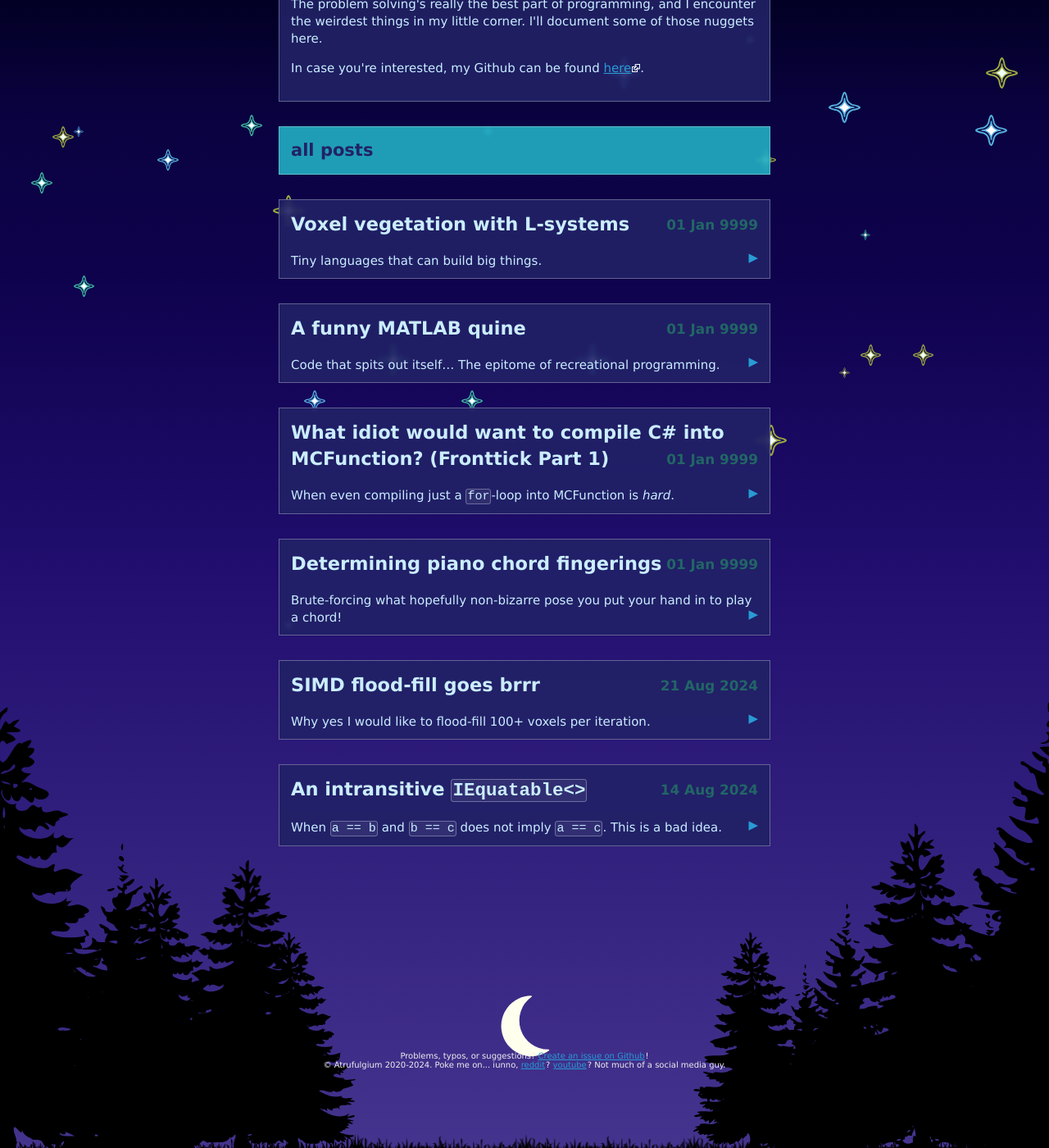
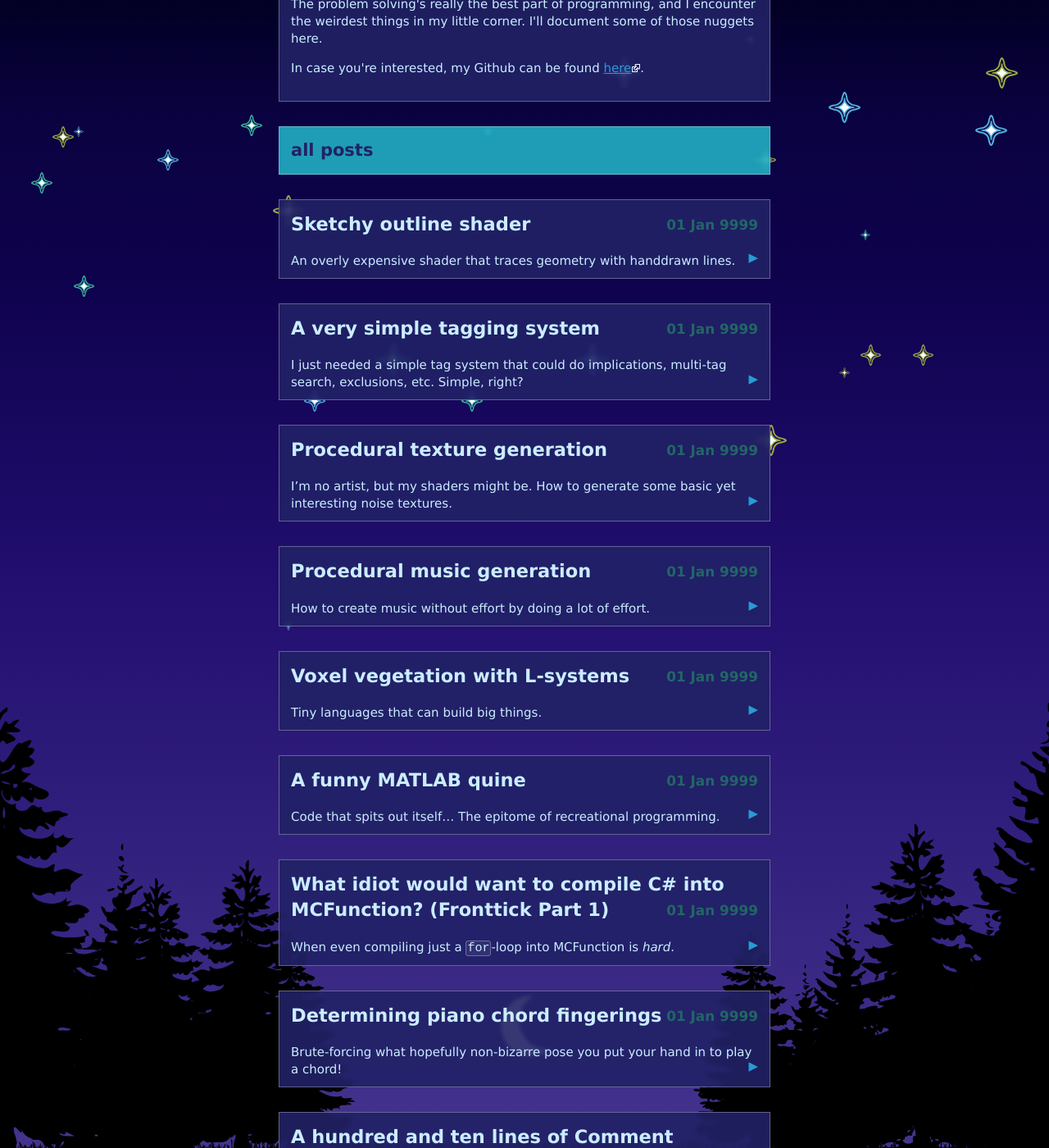
Before and after one commit to Atrufulgium/atrufulgium.github.io, a Jekyll site: the page built from programming.html, in a window 1280 px wide and 1400 px high, scrolled down 399 px. Shown: the whole window at 82% size. Built offline with Jekyll 4.4.1, drawn with Linux system fonts in a browser that asks for light colours; some of the changed text lies outside the part shown.

Commit message:
Finalize quine article (+more article ideas)

````diff
--- /dev/null
+++ b/_posts/9999-01-01-comments.md
@@ -0,0 +1,14 @@
+---
+layout: post
+title: A hundred and ten lines of Comment
+title-lower: a hundred and ten lines of comment
+title-tiny: 110LoC comment
+blurb: I might be addicted to writing comments. Is that really a bad thing?
+---
+{::nomarkdown}
+
+[block]
+a hundred lines and not a single statement
+[/block]
+
+{:/nomarkdown}
--- a/_posts/9999-01-01-funny-quine.md
+++ b/_posts/9999-01-01-funny-quine.md
@@ -40,15 +40,15 @@
 ans = 1
 ```
 
-You can see that this renders all syntax highlighting void and creates pretty confusing nested strings, so I'll be working with the unescaped code not put into some variable.
+You can see that this renders all syntax highlighting void and creates pretty confusing nested strings, so I'll won't be doing that.
 
 Now, let's discuss what's actually going on here. First, our main character, `strrep`. This is simply a function `strrep(text, search, replace) : string`. It looks for *all* instances of `search` in `text`, and replaces them with `replace`.
 
-Now, what do we replace with what? Well, we search for `char(35)` (`#`). There is only one `#` in our string, and that is where the magic self-reference happens. If you look at our quine, `#` is placed inside the string where the string itself is in the outer code. In other words, inside the string, the text before `#` is the same as the code before the string, and the text after `#` is the same as the code after the string.
+Now, what do we replace with what in our quine? Well, we search for `char(35)` (`#`). There is only one `#` in our string, and that is where the magic self-reference will happen. If you look at our quine, the `#` is placed inside the string where the string itself is in the outer code. In other words, inside the string, the text before the `#` is the same as the code before the string, and the text after the `#` is the same as the code after the string.
 
-The idea is then that we will replace `#` with the string itself, which will then give us our original code.
+The idea then is that we will replace the `#` with the string itself, which will then give us our original code.
 
-Now, the rest is scaffolding to make the dream work. For instance, I unsubtly emphasised that `strrep` replaces *all* occurrences of the search string. This means we can't simply put `'#'` as our replace string directly:
+Now, the rest of the quine is scaffolding to make the dream work. For instance, I unsubtly emphasised that `strrep` replaces *all* occurrences of the search string. This means we can't simply put `'#'` as our replace string directly:
 ```matlab
 >>> strrep(s = "strrep(s = #, '#', [char(34), s, char(34)])", '#', [char(34), s, char(34)])
 
@@ -118,7 +118,7 @@
 ```
 Now we're doing *fun* stuff. Converting our characters to ascii, we made a vector `[48, 49, .., 56, 57]`. We then indexed this vector by `[48, 49, .., 56, 57]` again, which indeed gives that string.
 
-Can you see what dumb challenge I'm creating for myself?
+Can you see what dumb challenge I'm about to pose myself?
 
 Hard mode
 =========
@@ -194,17 +195,17 @@
 
 -   If we want to use both `"` and `#` we're in trouble, as in ascii, they're right next to each other. This would force us to start our Matlab code with `#`, which is... kinda not possible.
 
-    Luckily, the `#` character is the most easily replaced character. We only use it once, because the other instance is a character code.
--   The neighbourhood of `=` in ascii is very awkward: `..789:;<=>?@ABC..`. With the `strrep(s=`-approach, we lose quite some digits. If we still want to use numbers, we'll have to get some arithmetic from somewhere. This will impose additional restrictions.
--   We have a choice with the string delimiter, either `"` or `'`. Taking into account both the outer code and inner string, this enforces quite some restrictions.
+    Luckily, the `#` character is the most easily replaced character. We only use it once; the other instance refers to it by a number instead.
+-   The neighbourhood of `=` in ascii is very awkward: `..789:;<=>?@ABC..`. With the `strrep(s=`-approach, we lose quite some digits: `4` through `9` are guaranteed to be unavailable. If we still want to use numbers, we'll have to get some arithmetic from somewhere. This will impose additional restrictions.
+-   We have a choice with the string delimiter, either `"` or `'`. Taking into account both the outer code and inner string and how they align with ascii, this enforces quite some restrictions.
 
     With `"`, we must start with `×××××()××,××××××345×××××××=××× ××"`, where `×` represents free space we can fill in however we want.
 
-    With `'`, we must start with `()××,××××××345×××××××✖××××××'`. Here, the big ✖ needs to be both an `=`-sign, and a space. This is impossible, so the choice is made for us.
+    With `'`, we must start with `()××,××××××345×××××××✖××××××'`. Because of poor overlap, the big ✖ needs to be both an `=`-sign, and a space. This is impossible, so the choice is made for us.
 
 So now we pretty much know that our code should start with `×××××()××,××××××3×strrep(s=××× ××"`, and that we need to take enable arithmetic somehow, because our original character set is not going to cut it. In particular, we *will* need the numeric value `34` to create `"`, but we don't have access to `4`.
 
-Let's take a look at where we need to put arithmetic characters to unlock them: `×××××()*+,-×/×××3×strrep(s=××× ××"`. Well, if that ain't great. They're all piled up in one spot in ascii, because our lives can't be made easy.
+Let's take a look at where we need to put arithmetic characters to unlock them: `×××××()*+,-×/×××3×strrep(s=××× ××"`. Well then... They're all piled up in one spot in ascii. This means that we clearly cannot unlock all of them.
 
 First, we need to give up on `+`. There is no context in which `+,` is valid in Matlab, except inside strings. Unfortunately, non-empty strings are a bit awkward in the very limited space before the `strrep`.
 
@@ -218,15 +219,21 @@
 
 ans = []
 ```
-Concatenating the empty vector before a string does not change anything. This means that we can freely start our quine with `[  ''()*1,-''*123` and have access to `()`, `*-`, and `123`. As a bonus, we even get `'` for free, which will save us from some string-related headaches later down the line.
+Concatenating the empty vector before a string does not change anything. This means that we can freely start our quine with `[  ''()*1,-''*123` and have access to `()`, `*`, `-`, and `123`. As a bonus, we even get `'` for free, which will save us from some string-related headaches later down the line.
 
 This way, we also have enough space to put the `strrep(s=` after unlocking our arithmetic. This fixes the first half of our quine already.
 ```matlab
- [  ''()*1,-''*123,strrep(s=      "[  ''()*1,-''*123,strrep(s=
-%[Weird/unprintable ascii chars] !"#$%&'()*+,-./0123456789:;<=>?@ABC
-% Matches:                      ^ ^    ^^^^ ^^   ^^^         ^
+ [  ''()*1,-''*123,strrep(s=      "[  ''()*1,-''*123,strrep(s=      ..
+%[Weird/unprintable ascii chars] !"#$%&'()*+,-./0123456789:;<=>?@ABC..
+% Matches:                      ^ ^    ^^^^ ^^   ^^^         ^      ..
 ```
 Next up is our replacement character, which must be unique in the string. Well, what better choice than the ascii character that appears at that position? That would be `D`.
+
+```matlab
+ [  ''()*1,-''*123,strrep(s=      "[  ''()*1,-''*123,strrep(s=      D..
+%[Weird/unprintable ascii chars] !"#$%&'()*+,-./0123456789:;<=>?@ABCD..
+% Matches:                      ^ ^    ^^^^ ^^   ^^^         ^      ^..
+```
 
 Now we're *almost* home-free. There's only the `search` and `replace` strings left to do. Compared to the basic quine, we need to take two more things into account:
 - We still need to put `[]` and all the letters in their correct spots.
@@ -275,29 +282,36 @@
 
 ...
 
-Nah, screw it. What more than "quines are fun" do you really need for a post like this? You there. Reader. Go, do a quine!
+Nah, screw it. What more than "quines are fun" do you really need for a post like this? You there. Reader.
+
+[sketch]
+[![Go do a quine.](/resources/images/quine/go-do-a-quine.png)][hover-go-do-a-quine]
+
+[hover-go-do-a-quine]: ## "Now, it would be really awkward if you weren't familiar with this meme format."
+
+[/sketch]
 
 [/block]
 
 [^1]:
-    Written by Yusuke Endoh, and better known by its Japanese title "あなたの知らない超絶技巧プログラミングの世界". It seems like there's still not an English version out there, unfortunately.
+    Better known by its Japanese title "あなたの知らない超絶技巧プログラミングの世界", by Yusuke Endoh. It seems like there's still not an English version out there, unfortunately.
 
     I've heard Google Lens's gotten pretty good at translating lately, why don't you try that?
 
 [^2]:
-    For those weirdos that studied and even *liked* math, I'll shamelessly yoink the sketch proof from that book and sketchify it even further.
+    For those weirdos that studied and even *liked* math, I'll shamelessly yoink the sketch proof from the book and sketchify it even further.
 
-    For two programs $p_1$ and $p_w$, we write $p_1 \sim p_2$ when the two programs behave the same for all inputs: either the output strings are the same, or both programs don't halt.
+    For two programs $p_1$ and $p_2$, we write $p_1 \sim p_2$ when the two programs behave the same for all inputs: either the two output strings are the same, or both programs don't halt.
 
-    Next, let $E: \text{programs} \times \text{strings} \to \text{strings}$ be the program such that $E(p,s)$ executes program $p$ with input string $s$. It returns the output string *if it halts*. (Note that $E$ can be implemented in any Turing-complete language, as it's basically the compiler/interpreter.)
+    Next, let $E$ be a program where $E(p,s)$ is the output (if it halts) of running program $p$ with input string $s$. (Note that $E$ can be implemented in any Turing-complete language, as it's basically the compiler/interpreter.)
 
-    Next, define a few programs such that for any inputs $x$, $y$:
-    - Let $h$ be such that $E(h,x) \sim h_x$.
+    Next, define a few programs such that for all inputs $x$, $y$:
     - Let $h_x$ be such that $E(h_x, y) \sim E(E(x,x),y)$.
+    - Let $h$ be such that $E(h,x) = h_x$.
     - Let $e$ be such that $E(e,x) \sim E(f, E(h,x))$.
     - Now, define $p_f = h_e$.
 
-    We're skipping over details like "well-definedness", but who cares. (That's where the details lie, of course.)
+    We're skipping over a bunch of details here, but eh, who cares.
 
     With these definitions, you can show that for any input string $x$, $E(p_f,x) = E(E(f,p_f), x)$ so that $p_f \sim E(f,p_f)$. This matches the claim that "$p_f$ with empty input" and "$f$ fed $p_f$ as input" have the same output behaviour.
 
--- /dev/null
+++ b/_posts/9999-01-01-proc-music.md
@@ -0,0 +1,14 @@
+---
+layout: post
+title: Procedural music generation
+title-lower: procedural music generation
+title-tiny: music gen
+blurb: How to create music without effort by doing a lot of effort.
+---
+{::nomarkdown}
+
+[block]
+i like chiptune
+[/block]
+
+{:/nomarkdown}
--- /dev/null
+++ b/_posts/9999-01-01-proc-textures.md
@@ -0,0 +1,14 @@
+---
+layout: post
+title: Procedural texture generation
+title-lower: procedural texture generation
+title-tiny: textures gen
+blurb: I'm no artist, but my shaders might be. How to generate some basic yet interesting noise textures.
+---
+{::nomarkdown}
+
+[block]
+they're bad, but hey
+[/block]
+
+{:/nomarkdown}
--- /dev/null
+++ b/_posts/9999-01-01-simple-tagging.md
@@ -0,0 +1,14 @@
+---
+layout: post
+title: A very simple tagging system
+title-lower: a very simple tagging system
+title-tiny: simple tagging
+blurb: I just needed a simple tag system that could do implications, multi-tag search, exclusions, etc. Simple, right?
+---
+{::nomarkdown}
+
+[block]
+wow the implication
+[/block]
+
+{:/nomarkdown}
--- /dev/null
+++ b/_posts/9999-01-01-sketchy-outline.md
@@ -0,0 +1,14 @@
+---
+layout: post
+title: Sketchy outline shader
+title-lower: sketchy outline shader
+title-tiny: sketch
+blurb: An overly expensive shader that traces geometry with handdrawn lines.
+---
+{::nomarkdown}
+
+[block]
+oh right this thing is nice enough to write about maybe
+[/block]
+
+{:/nomarkdown}
````
Also changed, not shown: other parts of _posts/9999-01-01-funny-quine.md (+14 -13 lines), _posts/9999-01-01-collision.md (added, +14 -0 lines), resources/images/quine/go-do-a-quine.png (added).
